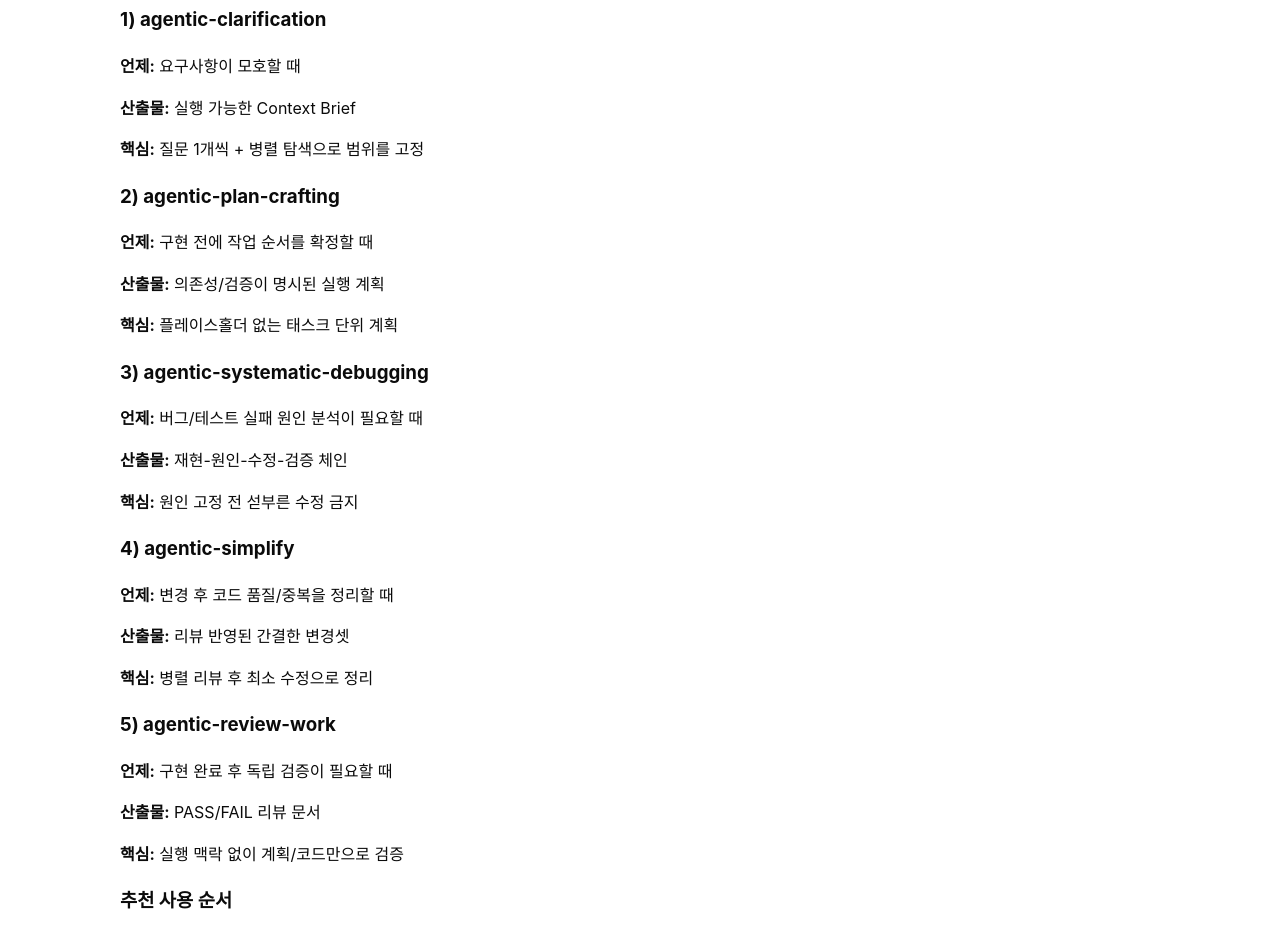
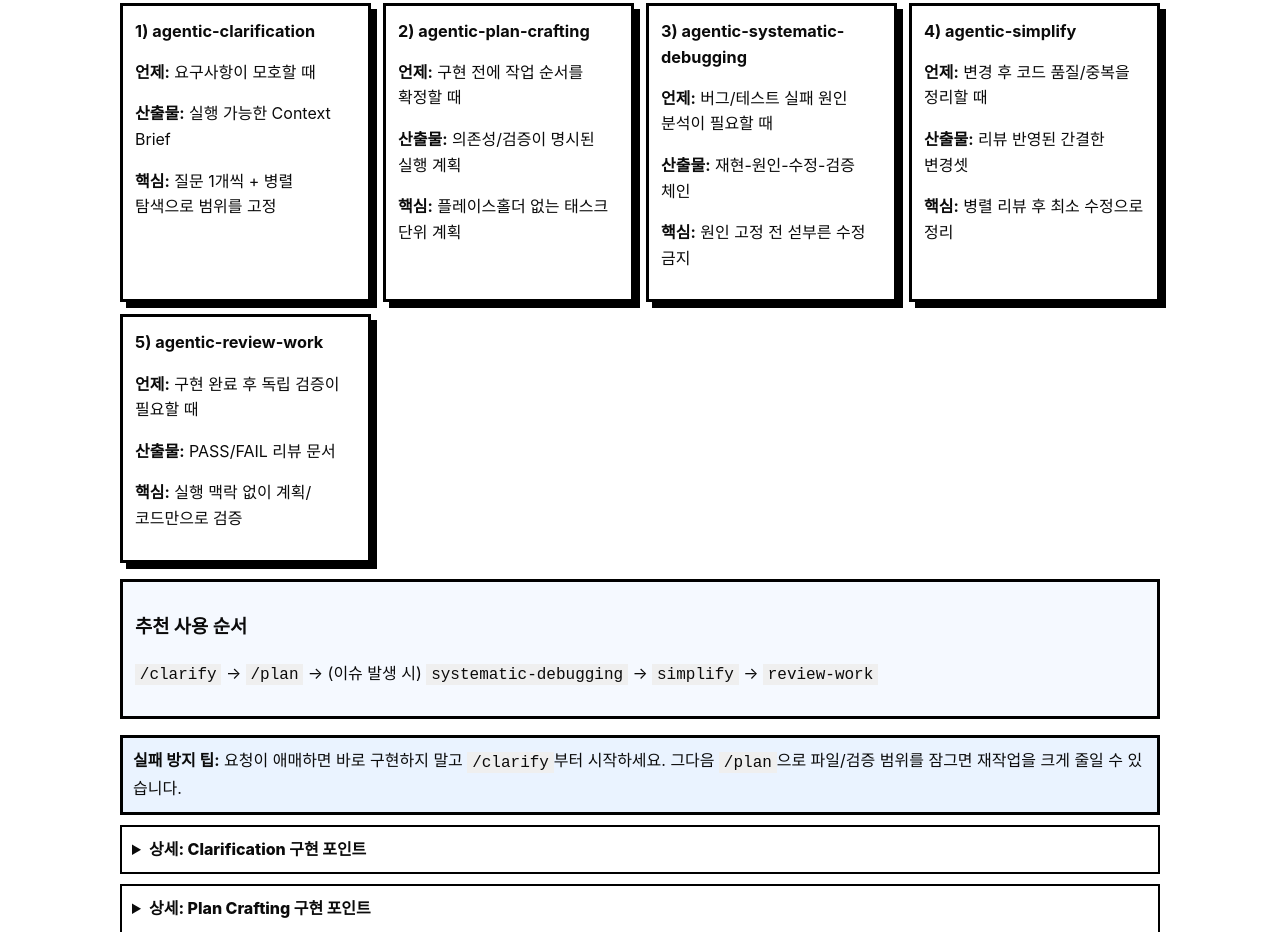
Before and after one commit to alphabeen/jinho-harness, a website: page docs/index.html in a window 1280 px wide. Shown: the part 1647-2579 px from the top of the page. Drawn offline with Linux system fonts and the light colour scheme.

Commit message:
docs: style skills guidance cards and detail blocks

```diff
--- a/docs/assets/styles.css
+++ b/docs/assets/styles.css
@@ -138,3 +138,38 @@ summary { cursor: pointer; font-weight: 800; }
 .section summary {
   word-break: keep-all;
 }
+
+.skill-grid {
+  display: grid;
+  grid-template-columns: repeat(auto-fit, minmax(240px, 1fr));
+  gap: 12px;
+  margin-top: 12px;
+}
+
+.skill-card {
+  border: 3px solid #000;
+  background: #fff;
+  padding: 12px;
+  box-shadow: var(--shadow);
+}
+
+.skill-card h3 {
+  margin-top: 0;
+  margin-bottom: 8px;
+  font-size: 1.02rem;
+}
+
+.skill-flow {
+  margin-top: 16px;
+  border: 3px solid #000;
+  background: #f5f9ff;
+  padding: 12px;
+}
+
+.skill-tip {
+  margin-top: 16px;
+}
+
+.skill-detail {
+  margin-top: 10px;
+}
```
